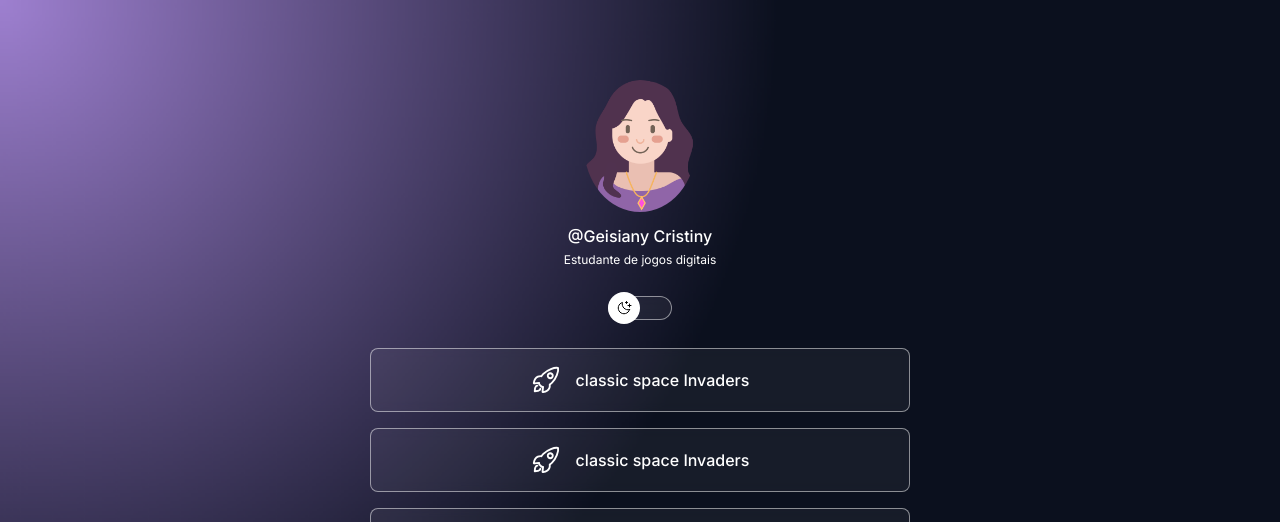
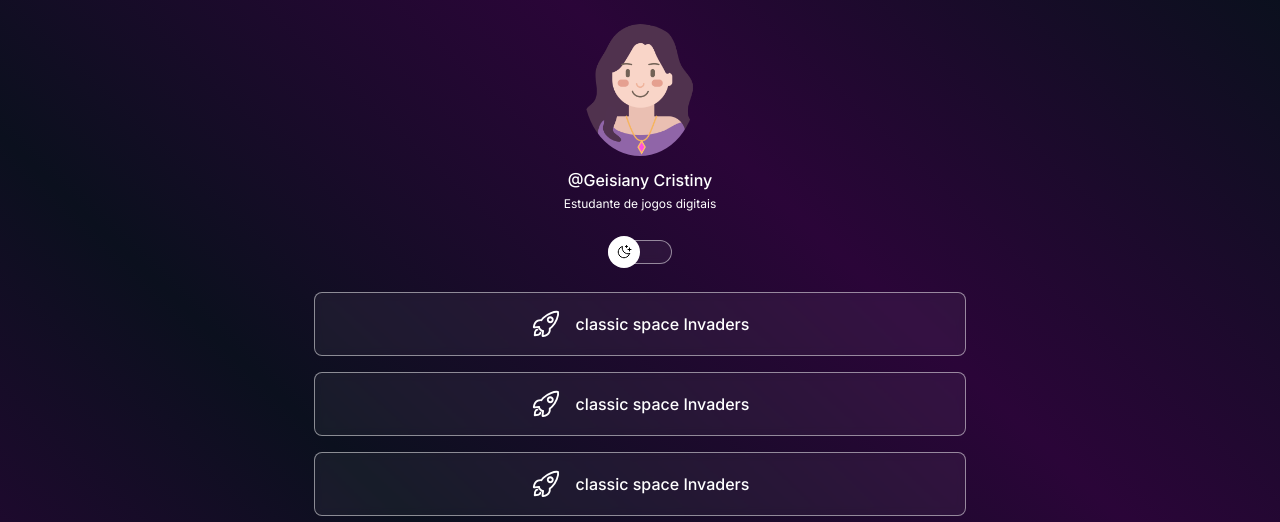
Before and after one commit to geisianycristiny/perfil-de-contato, a plain HTML site: page index.html in a window 1280 px wide. Shown: the top 522 px of the page. Drawn offline with nearby package versions, Linux system fonts and the light colour scheme.

Commit message:
finish project

```diff
--- a/style.css
+++ b/style.css
@@ -6,7 +6,8 @@
 
 :root {
   --text-color: white;
-  --bg-url: url(./assets/bg-mobile.png);
+  /* --bg-url: url(./assets/bg-mobile.png); */
+  --bg-url: linear-gradient(43deg, #270135fb, #0B101E, #270135fb, #0B101E);
   --stroke-color: rgba(255, 255, 255, 0.5);
   --surface-color: rgba(255, 255, 255, 0.05);
   --surface-color-hover: rgba(0, 0, 0, 0.02);
@@ -16,7 +17,8 @@
 
 .light {
   --text-color: black;
-  --bg-url: url(./assets/bg-mobile-light.jpg);
+  /* --bg-url: url(./assets/bg-mobile-light.jpg); */
+  --bg-url: linear-gradient(43deg, #CDC9F1, #FDFDFD, #FFFFFF, #9D93D6);
   --stroke-color: rgba(0, 0, 0, 0.5);
   --surface-color: rgba(0, 0, 0, 0.05);
   --surface-color-hover: rgba(0, 0, 0, 0.02);
@@ -25,7 +27,8 @@
 }
 
 body {
-  background: var(--bg-url) no-repeat top center/cover;
+  /* background: var(--bg-url) no-repeat top center/cover; */
+  background: var(--bg-url);
 }
 
 body * {
@@ -35,8 +38,9 @@ body * {
 
 #container {
   width: 100vw;
-  max-width: 588px;
-  margin: 56px auto 0px;
+  height: 100vh;
+  max-width: 700px;
+  margin:  auto;
   padding: 0 24px;
 }
 
```
